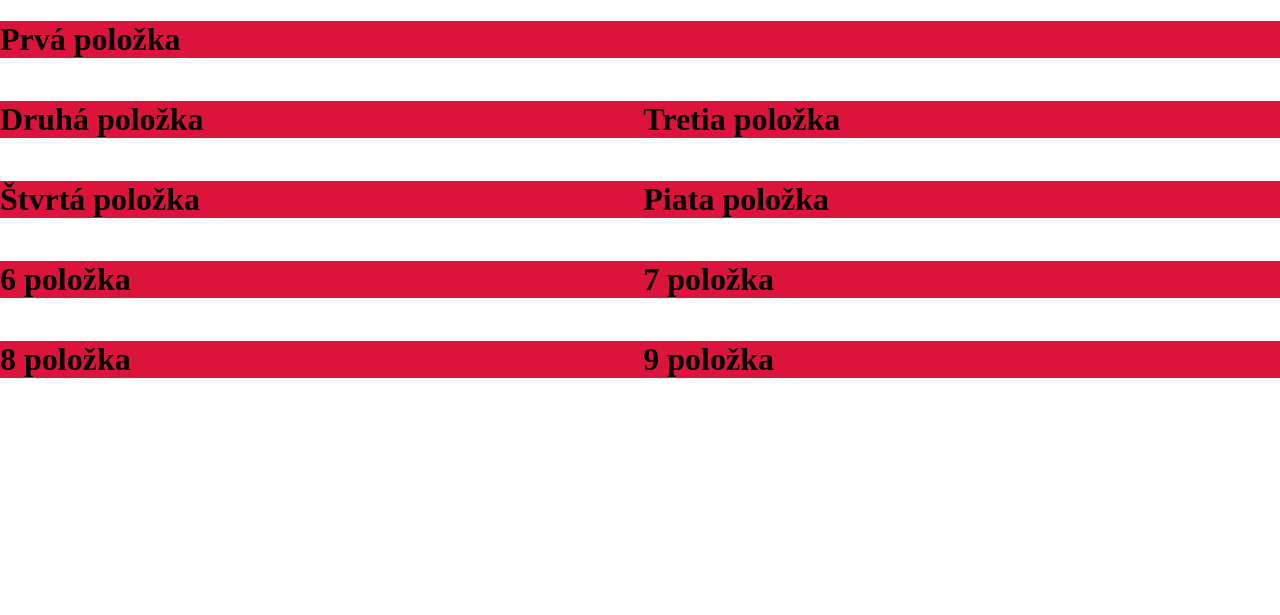
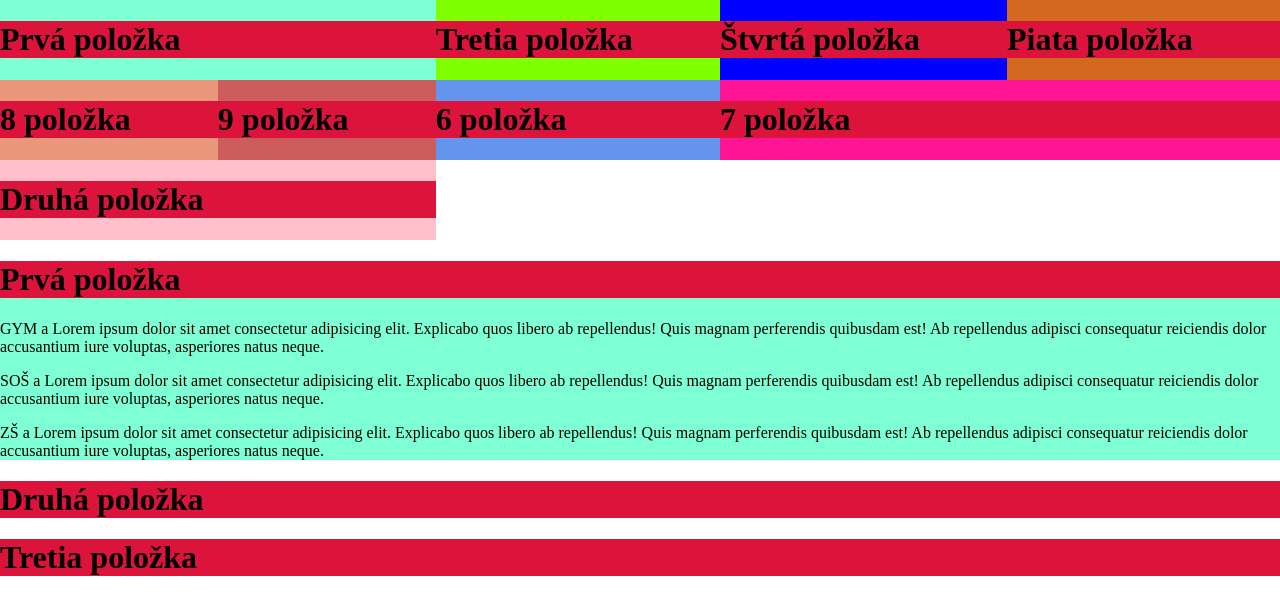
Before and after one commit to flashayy/2.rocnik, a PHP site: page / in a window 1280 px wide. Shown: the top 615 px of the page. Run offline with PHP 8.4, Linux system fonts and the light colour scheme.

Commit message:
neviem nefunguje to

```diff
--- a/grid/index.html
+++ b/grid/index.html
@@ -38,7 +38,7 @@
         </div>
     </div>
 
-<!--
+
     <div class="wrapper">
         <div class="item1">
             <h1>Prvá položka</h1>
@@ -57,7 +57,7 @@
         </div>
         <div class="item3">
             <h1>Tretia položka</h1>
-        </div> -->
+        </div>
     </div>
 
 </body>
--- a/grid/style.css
+++ b/grid/style.css
@@ -20,4 +20,63 @@
 .item1{
     grid-column: 1 / 3;
     grid-row: 1 / 3;
+    background-color: aquamarine;
 }
+
+.item2{
+    grid-column: 1 / 3;
+    grid-row: 3 / 4;
+    background-color: pink;
+}
+
+.item3{
+    grid-column: 3 / 4;
+    grid-row: 1 / 2;
+    background-color: chartreuse;
+}
+
+.item4{
+    grid-column: 4 / 5;
+    grid-row: 1 / 2;
+    background-color: blue;
+}
+
+.item5{
+    grid-column: 5 / 6;
+    grid-row: 1 / 2;
+    background-color: chocolate;
+}
+
+.item6{
+    grid-column: 3 / 4;
+    grid-row: 2 / 3;
+    background-color: cornflowerblue;
+}
+
+.item7{
+    grid-column: 4 / 6;
+    grid-row: 2/3;
+    background-color: deeppink;
+}
+
+.item8{
+    grid-column: 1 / 2;
+    grid-row: 2 / 3;
+    background-color: darksalmon;
+}
+
+.item9{
+    grid-column: 2 / 3;
+    grid-row: 2 / 3;
+    background-color: indianred;
+}
+
+.item10{
+    grid-column: 3 / 4;
+    grid-row: 2/3;
+}
+
+.item11{
+    grid-column: 3/4;
+    grid-row: 2/3;
+}
```
